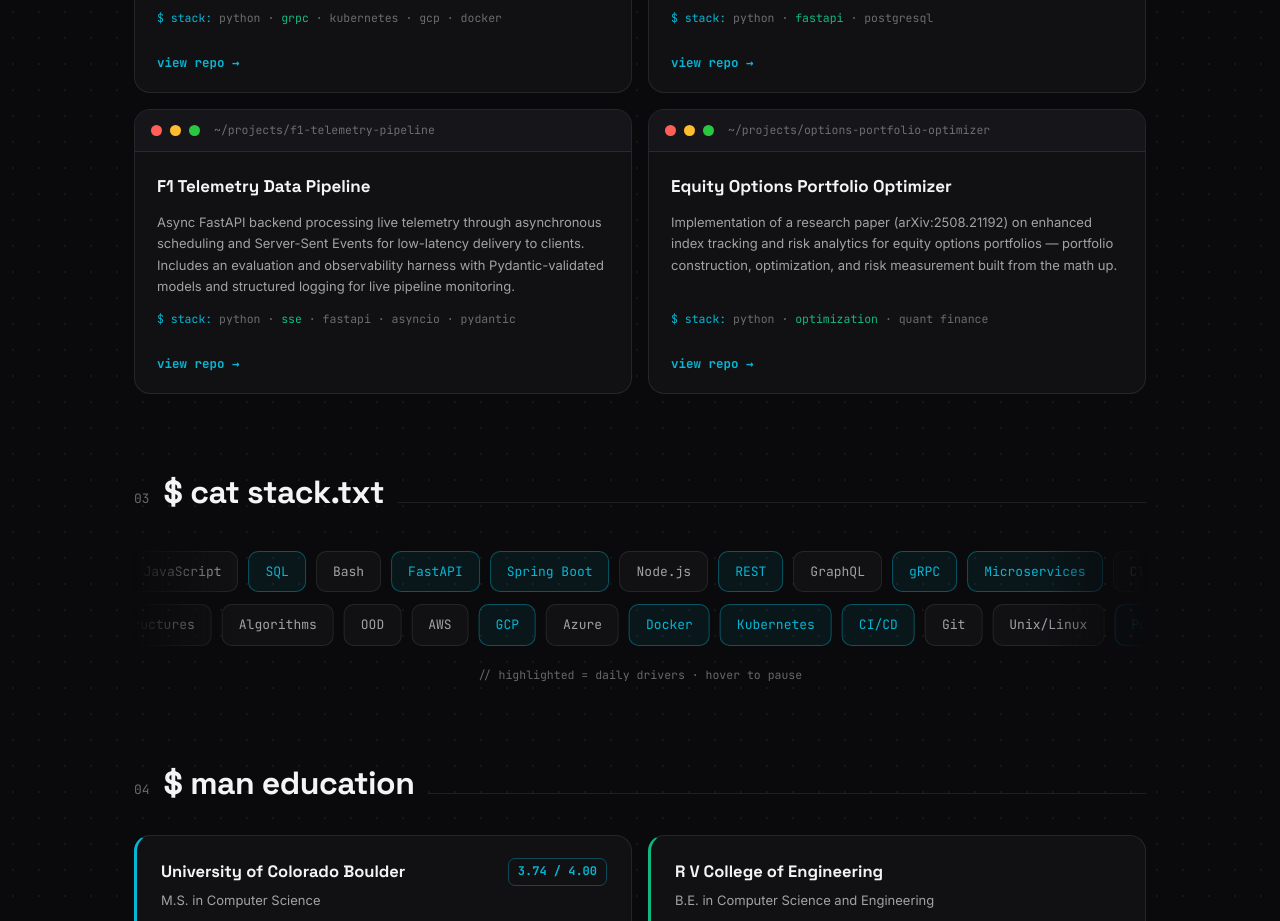
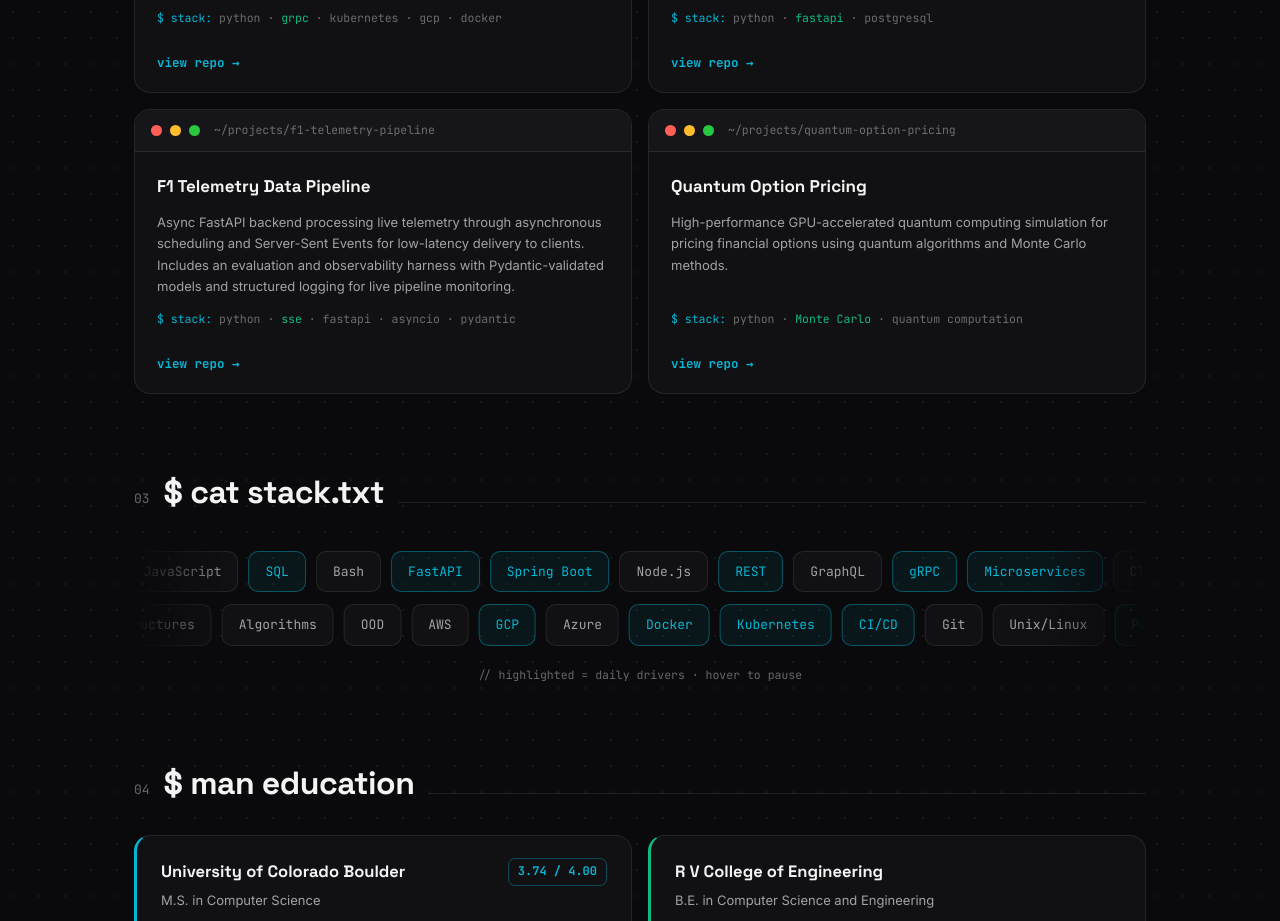
Before and after one commit to navnithb2001/navnithb2001.github.io, a plain HTML site: page index.html in a window 1280 px wide. Shown: the part 1977-2898 px from the top of the page. Drawn offline with Linux system fonts and the light colour scheme.

Commit message:
changed project

```diff
--- a/index.html
+++ b/index.html
@@ -475,13 +475,13 @@
         </div>
 
         <div class="card term reveal rd2">
-          <div class="term-bar"><span class="tl r"></span><span class="tl y"></span><span class="tl g"></span><span class="term-path">~/projects/options-portfolio-optimizer</span></div>
+          <div class="term-bar"><span class="tl r"></span><span class="tl y"></span><span class="tl g"></span><span class="term-path">~/projects/quantum-option-pricing</span></div>
           <div class="term-body">
-            <a class="term-title" href="https://github.com/navnithb2001/Equity-Options-Portfolio-Optimizer-Enhanced-Index-Tracking-and-Risk-Analytics" target="_blank" rel="noopener">Equity Options Portfolio Optimizer</a>
-            <p class="term-desc">Implementation of a research paper (arXiv:2508.21192) on enhanced index tracking and risk analytics for equity options portfolios — portfolio construction, optimization, and risk measurement built from the math up.</p>
-            <div class="term-stack"><span class="p">$ stack:</span> python · <span class="s">optimization</span> · quant finance</div>
+            <a class="term-title" href="https://github.com/Astatium5/Quantum-Option-Pricing" target="_blank" rel="noopener">Quantum Option Pricing</a>
+            <p class="term-desc">High-performance GPU-accelerated quantum computing simulation for pricing financial options using quantum algorithms and Monte Carlo methods.</p>
+            <div class="term-stack"><span class="p">$ stack:</span> python · <span class="s">Monte Carlo</span> · quantum computation</div>
           </div>
-          <div class="term-foot"><a class="repo-link" href="https://github.com/navnithb2001/Equity-Options-Portfolio-Optimizer-Enhanced-Index-Tracking-and-Risk-Analytics" target="_blank" rel="noopener">view repo →</a></div>
+          <div class="term-foot"><a class="repo-link" href="https://github.com/Astatium5/Quantum-Option-Pricing" target="_blank" rel="noopener">view repo →</a></div>
         </div>
 
       </div>
```
